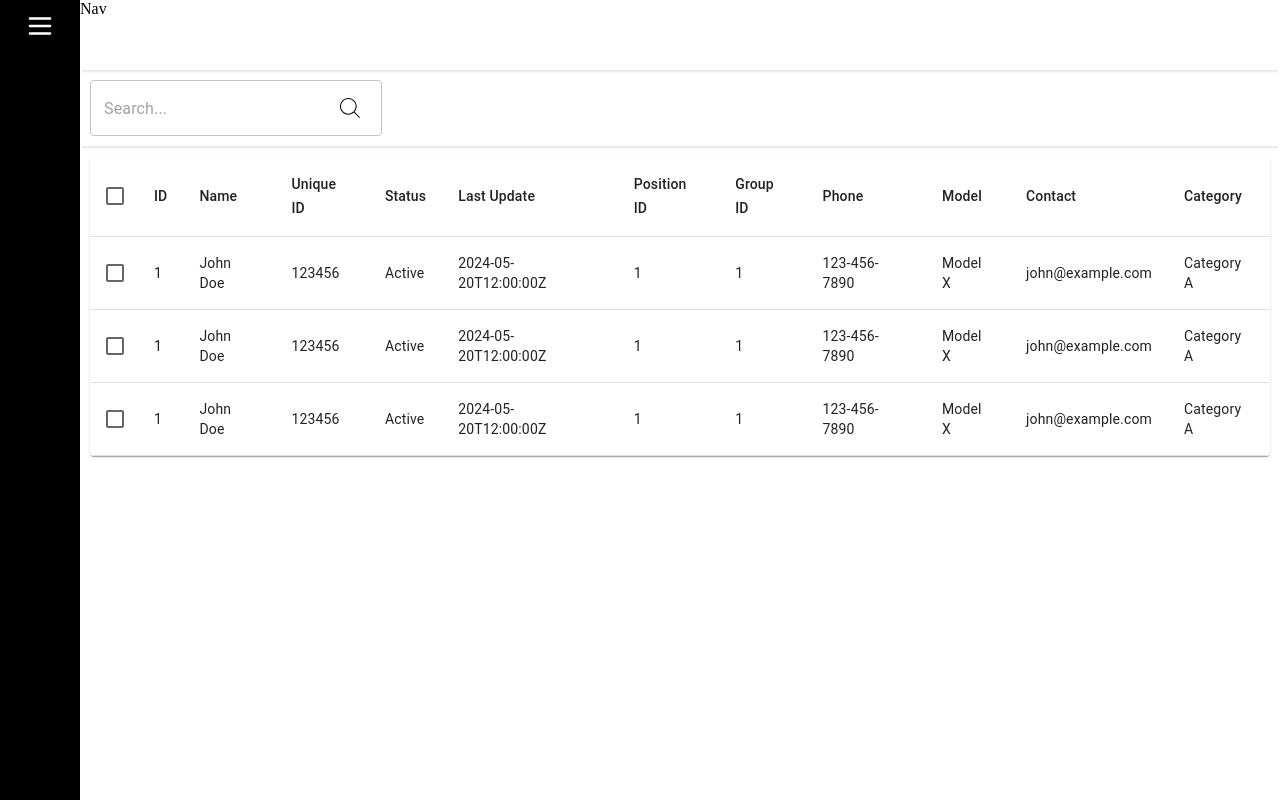
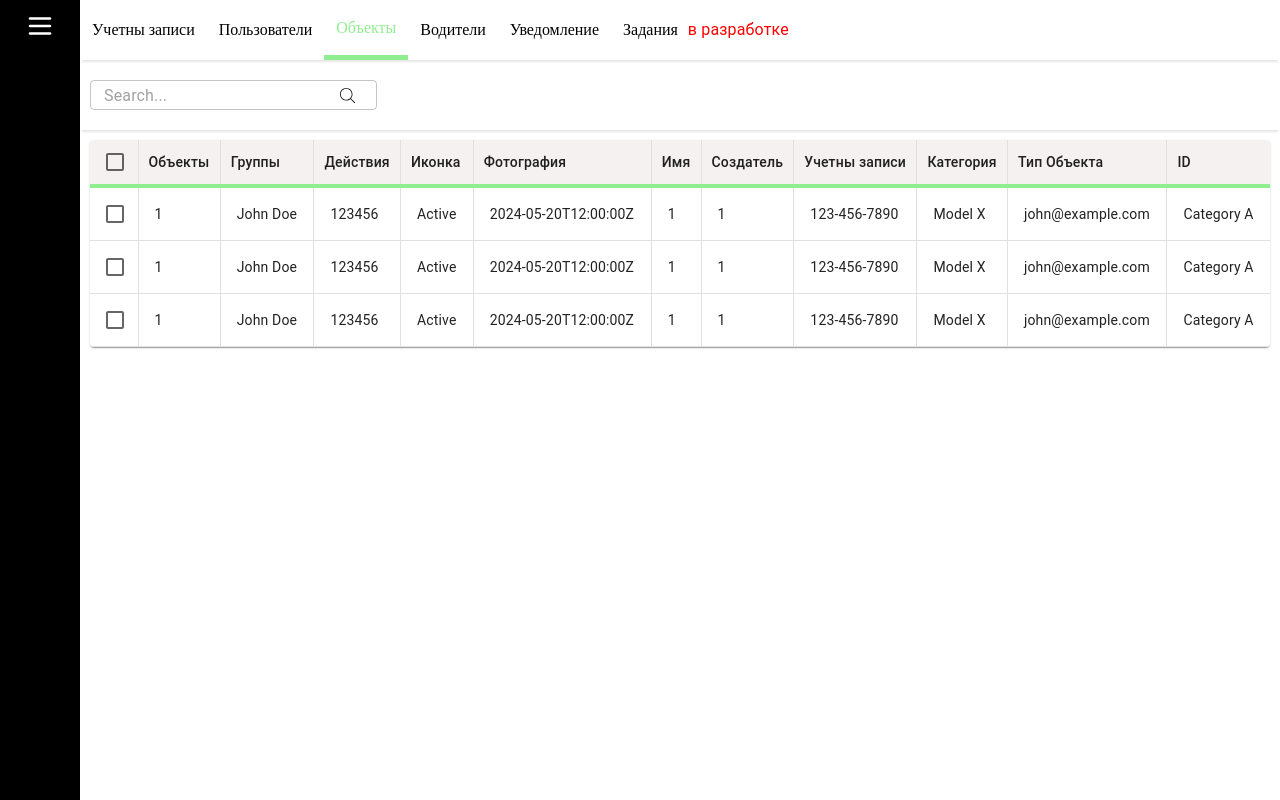
Before and after one commit to DANIEL-THE-PROGRAMMER/mini-project, a React (Vite) app: page / in a window 1280 px wide. Built offline with nearby package versions, Linux system fonts and the light colour scheme; no server answers.

Commit message:
feat: adjust table structure

```diff
--- a/src/App.css
+++ b/src/App.css
@@ -23,3 +23,38 @@
 .rightside {
   flex-grow:1;
 }
+
+.navbar a{
+  text-decoration: none;
+  padding: 0 12px;
+  display: block;
+  height: 100%;
+  display: flex;
+  align-items: center;
+  color: black;
+}
+
+.navbar a.active{
+  display: green;
+  border-bottom: 5px solid lightgreen;
+  color: lightgreen;
+}
+
+.css-o9k5xi-MuiInputBase-root-MuiOutlinedInput-root{
+  height: 30px !important;
+}
+
+.css-1ygcj2i-MuiTableCell-root{
+  padding: 10px !important;
+  background-color: #f5f1f1;
+  border-bottom: 4px solid lightgreen !important;
+}
+
+.css-hbtnrh-MuiTableCell-root{
+background-color: #f5f1f1;
+border-bottom: 4px solid lightgreen !important;
+}
+
+.css-1q1u3t4-MuiTableRow-root > *:not(:last-child){
+  border-right: 1px solid rgba(224, 224, 224, 1);
+}
--- a/src/components/nav.tsx
+++ b/src/components/nav.tsx
@@ -1,4 +1,7 @@
-import { Box } from "@mui/material"
+import { Box, Typography } from "@mui/material";
+import { NavLink } from "react-router-dom";
+
+
 
 export const Nav = () => {
   return (
@@ -6,12 +9,34 @@ export const Nav = () => {
       <Box
         sx={{
           background: "white",
-            height: "70px",
+          height: "60px",
           boxShadow: "0 4px 2px -2px rgba(0, 0, 0, 0.1); ",
+          justifyContent: "stretch",
+          display: "flex",
         }}
       >
-          Nav
+        <Box
+          sx={{
+            display: "flex",
+            justifyContent: "stretch",
+            alignItems: "center",
+          }}
+          className="navbar"
+        >
+          <NavLink to="/Учетны записи"> Учетны записи </NavLink>
+          <NavLink to="/Пользователи"> Пользователи</NavLink>
+          <NavLink to="/"> Объекты </NavLink>
+          <NavLink to="/Водители"> Водители </NavLink>
+          <NavLink to="/Уведомление"> Уведомление </NavLink>
+          <NavLink
+            to="/Задания"
+            style={{ display: "flex", alignItems: "center" }}
+          >
+            Задания<span style={{ width: "10px" }}> </span>
+            <Typography sx={{ color: "red" }}>в разработке</Typography>
+          </NavLink>
+        </Box>
       </Box>
     </>
   );
-}
+};
--- a/src/components/searchinput.tsx
+++ b/src/components/searchinput.tsx
@@ -7,7 +7,13 @@ interface SearchInputProps {
   placeholder?: string;
 }
 
+
+
 const SearchInput: React.FC<SearchInputProps> = ({ placeholder }) => {
+
+
+
+
   return (
     <TextField
       variant="outlined"
--- a/src/icons/index.tsx
+++ b/src/icons/index.tsx
@@ -35,8 +35,8 @@ export const SearchSvg = () => {
       xmlns="http://www.w3.org/2000/svg"
       xmlnsXlink="http://www.w3.org/1999/xlink"
       fill="#000000"
-      height="20px"
-      width="20px"
+      height="15px"
+      width="15px"
       version="1.1"
       id="Capa_1"
       viewBox="0 0 488.4 488.4"
--- a/src/routes/home.tsx
+++ b/src/routes/home.tsx
@@ -10,8 +10,44 @@ import {
   Checkbox,
 } from "@mui/material";
 import SearchInput from "../components/searchinput";
+import { AppDispatch } from "../store";
+import { useDispatch } from "react-redux";
+import { fetchData } from "../store/apis";
+import {  useEffect } from "react";
+
+
 
 export default function Home() {
+  //const [data, setData] = useState([])
+
+  const dispatch: AppDispatch = useDispatch();
+
+  useEffect(() => {
+    async function getData() {
+      const response = await dispatch(fetchData());
+
+      console.log(response);
+    }
+    getData();
+  });
+
+  /*
+Поиск
+
+
+
+
+
+
+
+
+
+
+
+
+
+*/
+
   return (
     <>
       <Box>
@@ -20,15 +56,18 @@ export default function Home() {
             minHeight: "70px",
             boxShadow: "0 4px 2px -2px rgba(0, 0, 0, 0.1); ",
             padding: "10px",
+            display: "flex",
+            alignItems: "center",
           }}
         >
           <SearchInput />
         </Box>
-        <Box sx={{
-            padding:"10px",
-
-        }}>
-            <MyTable />
+        <Box
+          sx={{
+            padding: "10px",
+          }}
+        >
+          <MyTable />
         </Box>
       </Box>
     </>
@@ -94,17 +133,17 @@ const MyTable = () => {
             <TableCell padding="checkbox">
               <Checkbox />
             </TableCell>
+            <TableCell>Объекты </TableCell>
+            <TableCell>Группы </TableCell>
+            <TableCell>Действия </TableCell>
+            <TableCell>Иконка</TableCell>
+            <TableCell>Фотография </TableCell>
+            <TableCell>Имя</TableCell>
+            <TableCell>Создатель </TableCell>
+            <TableCell>Учетны записи</TableCell>
+            <TableCell>Категория </TableCell>
+            <TableCell>Тип Объекта </TableCell>
             <TableCell>ID</TableCell>
-            <TableCell>Name</TableCell>
-            <TableCell>Unique ID</TableCell>
-            <TableCell>Status</TableCell>
-            <TableCell>Last Update</TableCell>
-            <TableCell>Position ID</TableCell>
-            <TableCell>Group ID</TableCell>
-            <TableCell>Phone</TableCell>
-            <TableCell>Model</TableCell>
-            <TableCell>Contact</TableCell>
-            <TableCell>Category</TableCell>
           </TableRow>
         </TableHead>
         <TableBody>
```
Lines whose indentation alone changed are shown as unchanged.
